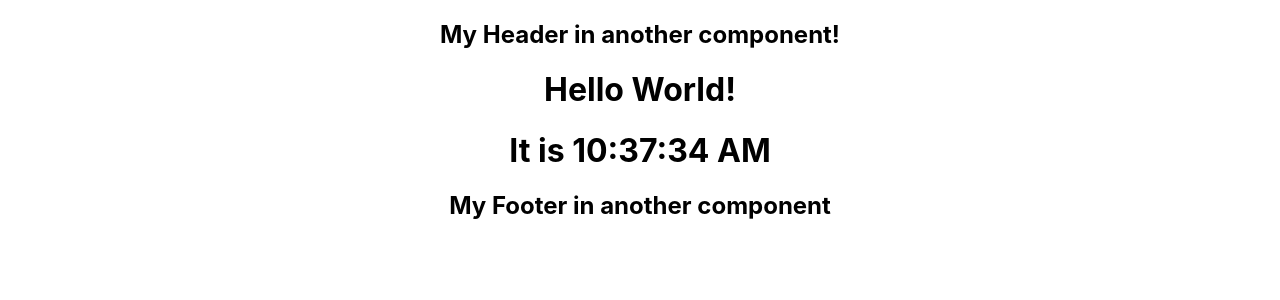
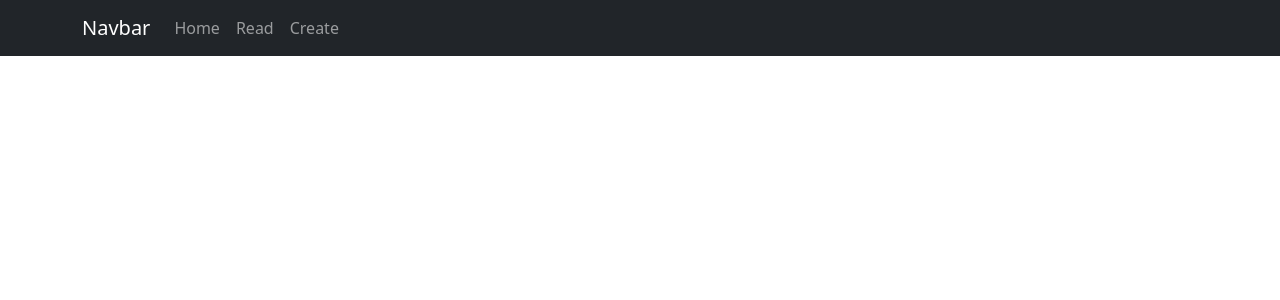
Before and after one commit to AndrewCoffey02/Data-Rep-And-Querying, a React (Create React App) app in the folder Lab-2/book-app/: page / in a window 1280 px wide. Shown: the top 300 px of the page. Built offline with nearby package versions, Linux system fonts and the light colour scheme.

Commit message:
added packages and navbars

```diff
--- a/Lab-2/book-app/package.json
+++ b/Lab-2/book-app/package.json
@@ -6,8 +6,11 @@
     "@testing-library/jest-dom": "^5.17.0",
     "@testing-library/react": "^13.4.0",
     "@testing-library/user-event": "^13.5.0",
+    "bootstrap": "^5.3.2",
     "react": "^18.2.0",
+    "react-bootstrap": "^2.9.0",
     "react-dom": "^18.2.0",
+    "react-router-dom": "^6.16.0",
     "react-scripts": "5.0.1",
     "web-vitals": "^2.1.4"
   },
--- a/Lab-2/book-app/src/App.js
+++ b/Lab-2/book-app/src/App.js
@@ -1,16 +1,40 @@
-import logo from './logo.svg';
 import './App.css';
+import 'bootstrap/dist/css/bootstrap.min.css';
 import Header from './components/header';
 import Footer from './components/Footer';
 import Content from './components/content';
+import Navbar from 'react-bootstrap/Navbar';
+import Nav from 'react-bootstrap/Nav';
+import Container from 'react-bootstrap/Container';
+import { BrowserRouter, Routes, Route} from 'react-router-dom';
 
 function App() {
   return (
+    <BrowserRouter>
     <div className="App">
-      <Header></Header>
+
+<Navbar bg="dark" data-bs-theme="dark">
+        <Container>
+          <Navbar.Brand href="/">Navbar</Navbar.Brand>
+          <Nav className="me-auto">
+            <Nav.Link href="/home">Home</Nav.Link>
+            <Nav.Link href="read">Read</Nav.Link>
+            <Nav.Link href="create">Create</Nav.Link>
+          </Nav>
+        </Container>
+      </Navbar>
+
+      <Routes>
+        <Route path="/home" element={<Content></Content>}></Route>
+        <Route path="/read" element={<Header></Header>}></Route>
+        <Route path="/create" element={<Footer></Footer>}></Route>
+      </Routes>
+
+      {/* <Header></Header>
       <Content></Content>
-      <Footer></Footer>
+      <Footer></Footer> */}
     </div>
+    </BrowserRouter>
   );
 }
 
```
Also changed, not shown: 1 other file (tests, documents, lock files or other folders).
